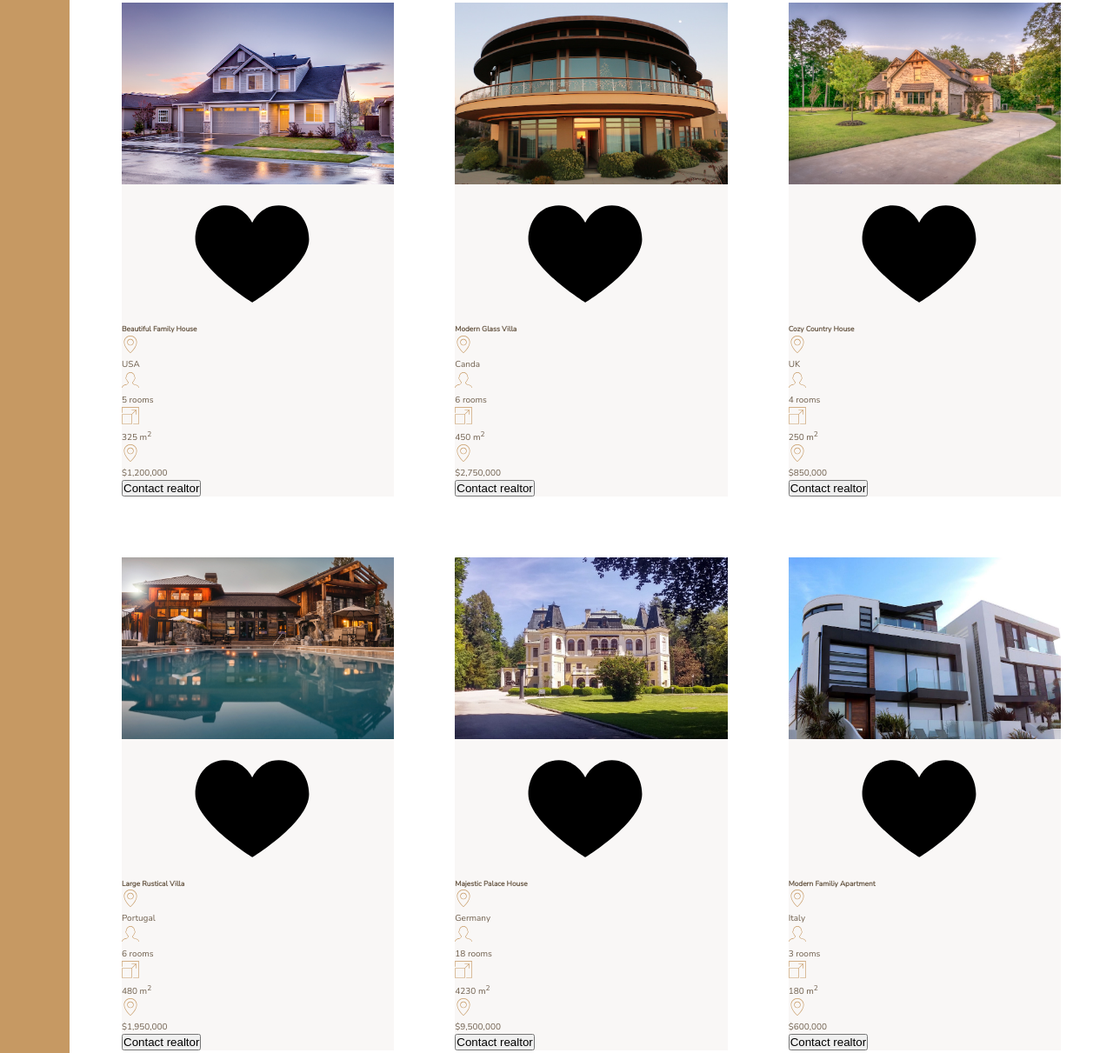
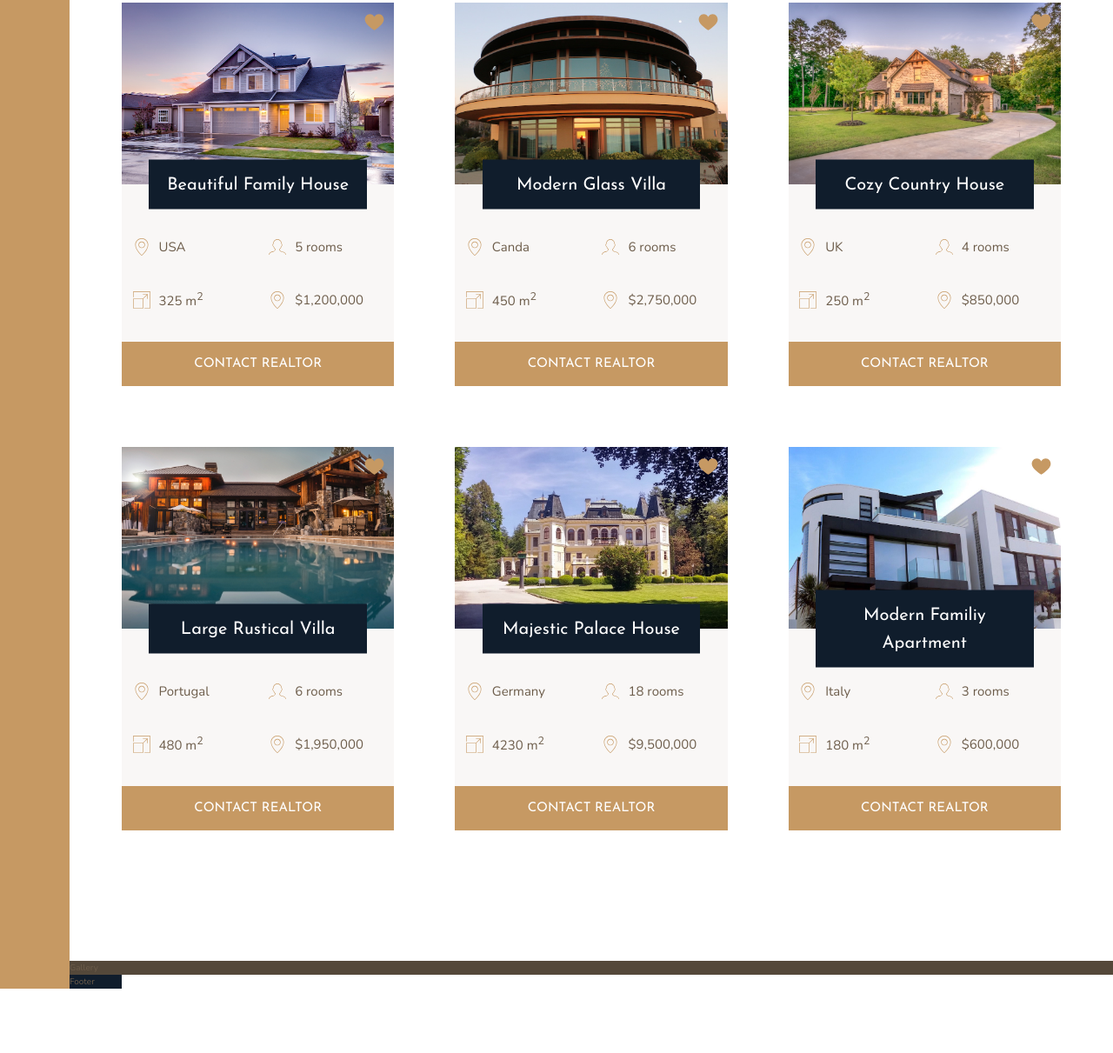
Before and after one commit to Youssef-AbuTaleb/Nexter, a website: page index.html in a window 1280 px wide. Shown: the part 1967-3178 px from the top of the page at 87% size. After the commit the page ends 3104 px from the top, so only its background shows below. Drawn offline with nearby package versions, Linux system fonts and the light colour scheme.

Commit message:
add homes section

```diff
--- a/index.html
+++ b/index.html
@@ -149,7 +149,7 @@
           <p>$1,200,000</p>
         </div>
 
-        <button class="cta">Contact realtor</button>
+        <button class="btn home__btn">Contact realtor</button>
       </div>
 
       <div class="home">
@@ -186,7 +186,7 @@
           <p>$2,750,000</p>
         </div>
 
-        <button class="cta">Contact realtor</button>
+        <button class="btn home__btn">Contact realtor</button>
       </div>
 
       <div class="home">
@@ -223,7 +223,7 @@
           <p>$850,000</p>
         </div>
 
-        <button class="cta">Contact realtor</button>
+        <button class="btn home__btn">Contact realtor</button>
       </div>
 
       <div class="home">
@@ -260,7 +260,7 @@
           <p>$1,950,000</p>
         </div>
 
-        <button class="cta">Contact realtor</button>
+        <button class="btn home__btn">Contact realtor</button>
       </div>
 
       <div class="home">
@@ -297,7 +297,7 @@
           <p>$9,500,000</p>
         </div>
 
-        <button class="cta">Contact realtor</button>
+        <button class="btn home__btn">Contact realtor</button>
       </div>
 
       <div class="home">
@@ -334,7 +334,7 @@
           <p>$600,000</p>
         </div>
 
-        <button class="cta">Contact realtor</button>
+        <button class="btn home__btn">Contact realtor</button>
       </div>
     </div>
 
--- a/sass/_homes.scss
+++ b/sass/_homes.scss
@@ -10,26 +10,70 @@
 .home {
   background-color: $color-grey-light-1;
 
+  display: grid;
+  grid-template-columns: repeat(2, 1fr);
+  grid-row-gap: 3.5rem;
+
   &__img {
     width: 100%;
+    grid-column: 1 / -1;
+    grid-row: 1/2;
+    z-index: 1;
   }
 
   &__like {
+    grid-row: 1/2;
+    grid-column: 2/3;
+    width: 2.5rem;
+    height: 2.5rem;
+    fill: $color-primary;
+    z-index: 2;
+    justify-self: end;
+    margin: 1rem;
   }
 
   &__name {
+    grid-row: 1/2;
+    grid-column: 1 / -1;
+    z-index: 1;
+
+    align-self: end;
+    justify-self: center;
+    width: 80%;
+    font-family: $font-display;
+    font-size: 2rem;
+    text-align: center;
+    padding: 1.25rem;
+    background-color: $color-secondary;
+    color: white;
+    font-weight: 400;
+    transform: translateY(50%);
+  }
+
+  &__location,
+  &__rooms {
+    margin-top: 2.5rem;
   }
 
   &__location,
   &__rooms,
   &__area,
   &__price {
+    font-size: 1.5rem;
+    margin-left: 1.25rem;
+
+    display: flex;
+    align-items: center;
+
     svg {
       fill: $color-primary;
       height: 2rem;
       width: 2rem;
-    }
-    p {
+      margin-right: 1rem;
     }
   }
+
+  &__btn {
+    grid-column: 1/-1;
+  }
 }
```
Also changed, not shown: css/style.css.
